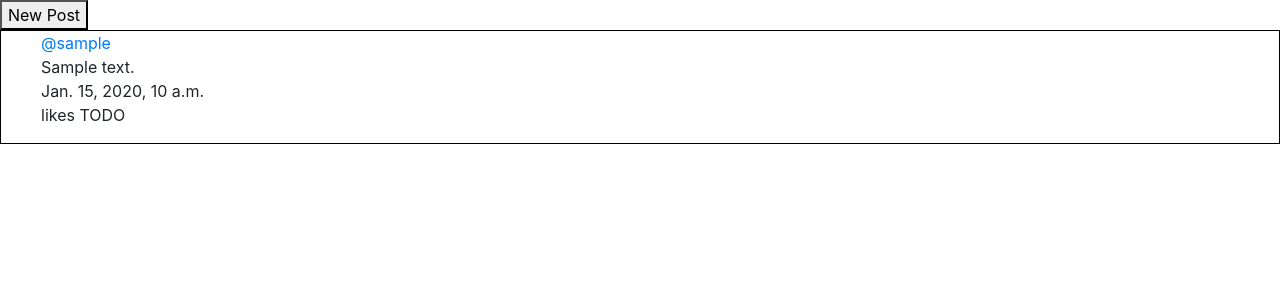
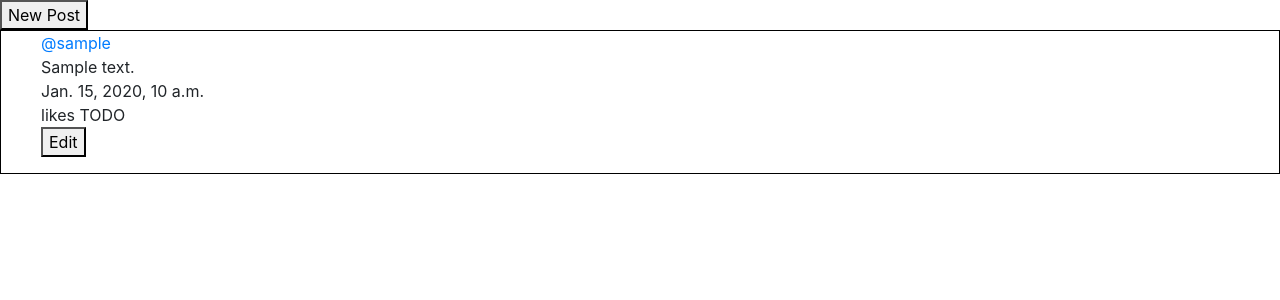
Before and after one commit to ask4clarity/network, a Django app: page / in a window 1280 px wide. Shown: the part 56-356 px from the top of the page. Run offline with Django 3.2, Linux system fonts and the light colour scheme; a user stored in the database is signed in; tables that the repository leaves empty hold one stand-in row (values such as "Sample post"); some libraries are stand-ins or nearby versions.

Commit message:
Create edit button

```diff
--- a/network/models.py
+++ b/network/models.py
@@ -17,6 +17,14 @@ class Post(models.Model):
     def not_empty(self):
         return len(self.Content) > 0
 
+    def serialize(self):
+        return {
+            "id": self.id,
+            "owner": self.Owner.username,
+            "content": self.Content,
+            "timestamp": self.Timestamp
+        }
+
 class Follow(models.Model):
     Owner = models.ForeignKey(User, on_delete=models.CASCADE, related_name='follower')
     Target = models.ForeignKey(User, on_delete=models.CASCADE, null=True, related_name='followed')
--- a/network/static/network/index.js
+++ b/network/static/network/index.js
@@ -9,3 +9,25 @@ function post() {
     document.getElementById('post-view').style.display = 'block';
 
 }
+
+function edit(id) {
+
+    edit_text = document.getElementById(`edit-text-${id}`);
+    edit_button = document.getElementById(`edit-button-${id}`);
+    edit_text.style.display = 'block';
+    edit_button.style.display = 'block';
+
+    edit_button.addEventListener('click', () => {
+        fetch(`/edit/${id}`, {
+            method: 'PUT',
+            body: JSON.stringify({
+                content: edit_text.value
+            })
+        });
+        edit_text.style.display = 'none';
+        edit_button.style.display = "none";
+
+        document.getElementById(`post-content-${id}`).innerHTML = edit_text.value;
+    });
+
+}
--- a/network/templates/network/index.html
+++ b/network/templates/network/index.html
@@ -18,10 +18,17 @@
 <div style="border:1px solid black;">
     <ul style="list-style-type: none;">
         {% for post in posts %}
-        <a id="user-link" href="/{{ post.Owner }}"><li> @{{ post.Owner }}</li></a>
-        <li>{{ post.Content }}</li>
-        <li>{{ post.Timestamp }}</li>
-        <li>likes TODO</li>
+            <a id="user-link" href="/{{ post.Owner }}"><li> @{{ post.Owner }}</li></a>
+            <li id="post-content-{{ post.id }}">{{ post.Content }}</li>
+            <li>{{ post.Timestamp }}</li>
+            <li>likes TODO</li>
+            {% if user.is_authenticated %}
+                {% if request.user == post.Owner %}
+                <button id='edit-button' onclick="edit('{{ post.id }}')">Edit</button>
+                {% endif %}
+            {% endif %}
+            <textarea id="edit-text-{{ post.id }}" style="display:none;"></textarea>
+            <button id="edit-button-{{ post.id }}" style="display:none;">Save</button>
         {% endfor %}
     </ul>
 </div>
--- a/network/urls.py
+++ b/network/urls.py
@@ -10,5 +10,7 @@ urlpatterns = [
     path("logout", views.logout_view, name="logout"),
     path("register", views.register, name="register"),
     path("following", views.following, name="following"),
-    path("<str:profile>", views.user, name="profile")
+    path("<str:profile>", views.user, name="profile"),
+    #API
+    path("edit/<str:id>", views.edit, name="edit")
 ]
--- a/network/views.py
+++ b/network/views.py
@@ -6,6 +6,8 @@ from django.shortcuts import redirect, render, get_object_or_404
 from django.urls import reverse
 from django.contrib import messages
 from django import forms
+from django.views.decorators.csrf import csrf_exempt
+import json
 
 from .models import User, Post, Follow
 
@@ -114,3 +116,15 @@ def following(request):
     return render(request, "network/following.html", {
         "posts": following_posts
     })
+
+@csrf_exempt
+def edit(request, id):
+    post = Post.objects.get(id=id)
+    print(post)
+
+    if request.method == "PUT":
+        data = json.loads(request.body)
+        if data.get("content") is not None:
+            post.Content = data["content"]
+        post.save()
+        return HttpResponse(status=204)
```
